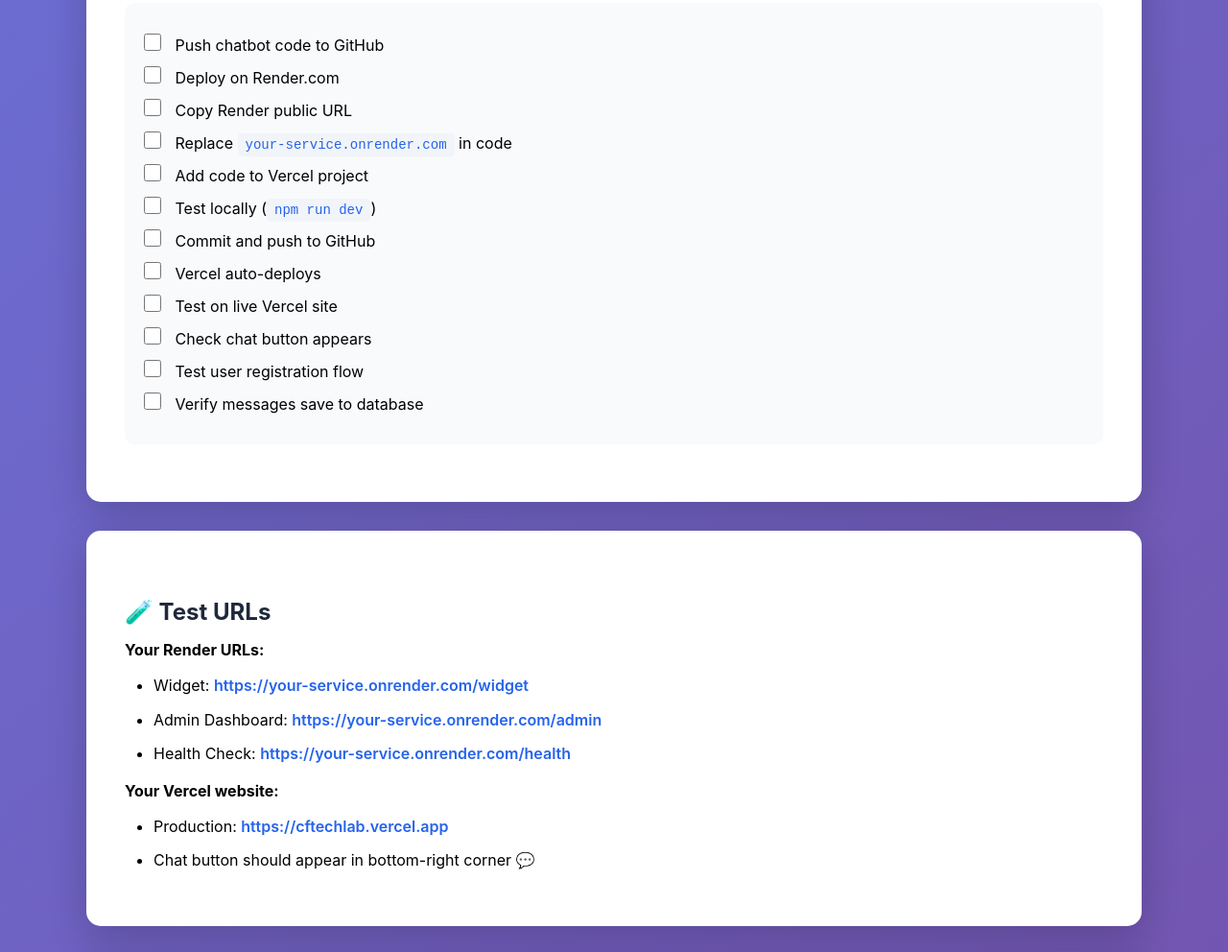
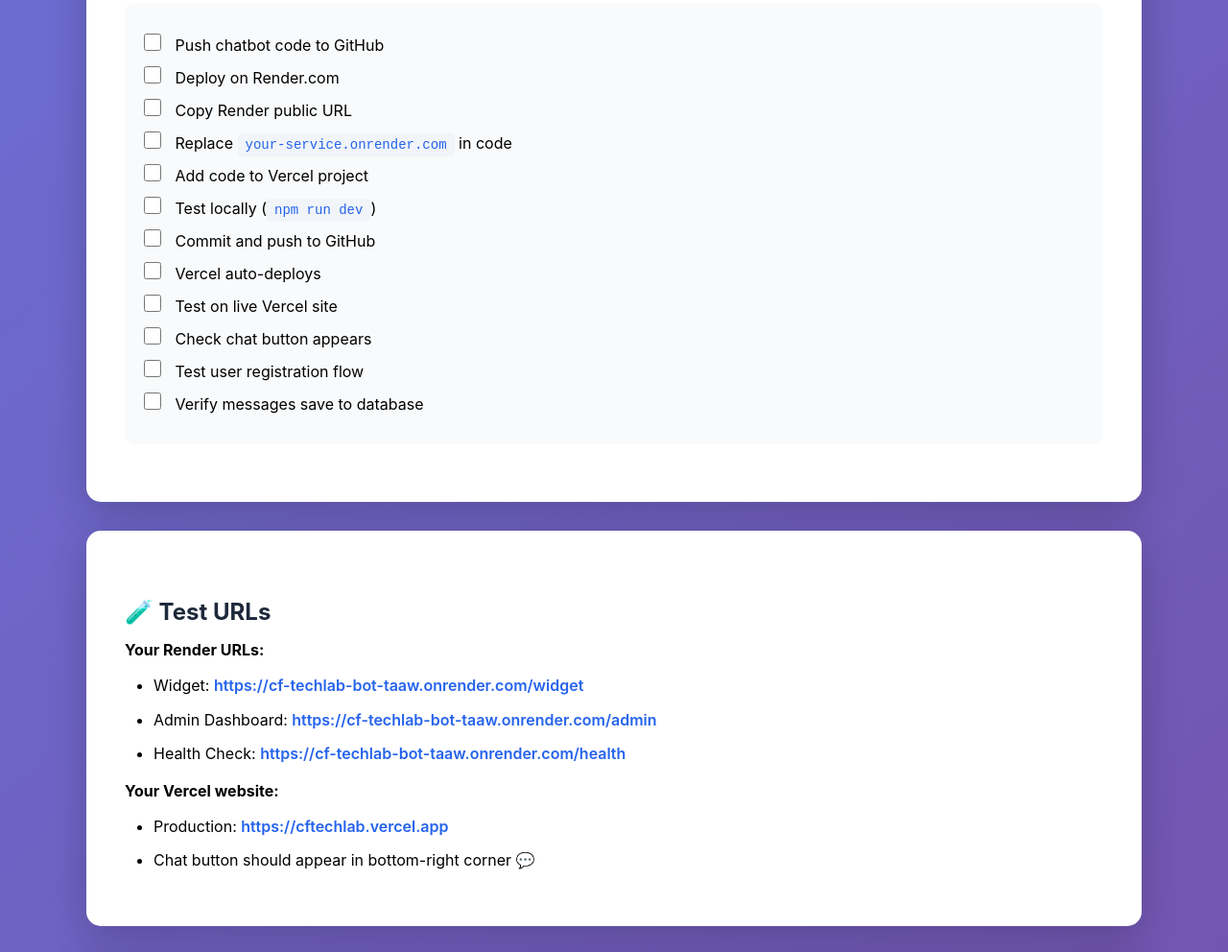
Before and after one commit to hcsarker/cf_techlab_bot, a plain HTML site: page VERCEL_EMBED.html in a window 1280 px wide. Shown: the part 1825-2817 px from the top of the page at 96% size. Drawn offline with Linux system fonts and the light colour scheme.

Commit message:
fix(docs): Update Render URLs in deployment documentation and embed code

```diff
--- a/VERCEL_EMBED.html
+++ b/VERCEL_EMBED.html
@@ -280,12 +280,12 @@
                 <p>Add this code before <code>&lt;/body&gt;</code> tag:</p>
 
                 <div class="success">
-                    <strong>✅ Render URL Placeholder:</strong> <code>your-service.onrender.com</code> - Replace with your actual URL
+                    <strong>✅ Render URL Added:</strong> <code>cf-techlab-bot-taaw.onrender.com</code> - Ready to copy!
                 </div>
 
                 <textarea id="html-code" readonly><!-- CF TechLab AI Chatbot -->
 <iframe
-    src="https://your-service.onrender.com/widget"
+    src="https://cf-techlab-bot-taaw.onrender.com/widget"
     style="position: fixed; bottom: 0; right: 0; width: 100%; height: 100%; border: none; z-index: 999999; pointer-events: none;"
     id="cf-chatbot-iframe">
 </iframe>
@@ -343,8 +343,8 @@
 
   return (
     <iframe
-      id="cf-chatbot-iframe"
-            src="https://your-service.onrender.com/widget"
+    id="cf-chatbot-iframe"
+        src="https://cf-techlab-bot-taaw.onrender.com/widget"
       style={{
         position: 'fixed',
         bottom: 0,
@@ -413,8 +413,8 @@
 
   return (
     <iframe
-      id="cf-chatbot-iframe"
-            src="https://your-service.onrender.com/widget"
+    id="cf-chatbot-iframe"
+        src="https://cf-techlab-bot-taaw.onrender.com/widget"
       style={{
         position: 'fixed',
         bottom: 0,
@@ -482,9 +482,9 @@
 
             <p><strong>Your Render URLs:</strong></p>
             <ul>
-                <li>Widget: <a href="https://your-service.onrender.com/widget" target="_blank">https://your-service.onrender.com/widget</a></li>
-                <li>Admin Dashboard: <a href="https://your-service.onrender.com/admin" target="_blank">https://your-service.onrender.com/admin</a></li>
-                <li>Health Check: <a href="https://your-service.onrender.com/health" target="_blank">https://your-service.onrender.com/health</a></li>
+                <li>Widget: <a href="https://cf-techlab-bot-taaw.onrender.com/widget" target="_blank">https://cf-techlab-bot-taaw.onrender.com/widget</a></li>
+                <li>Admin Dashboard: <a href="https://cf-techlab-bot-taaw.onrender.com/admin" target="_blank">https://cf-techlab-bot-taaw.onrender.com/admin</a></li>
+                <li>Health Check: <a href="https://cf-techlab-bot-taaw.onrender.com/health" target="_blank">https://cf-techlab-bot-taaw.onrender.com/health</a></li>
             </ul>
 
             <p><strong>Your Vercel website:</strong></p>
```
Also changed, not shown: 2 other files.
